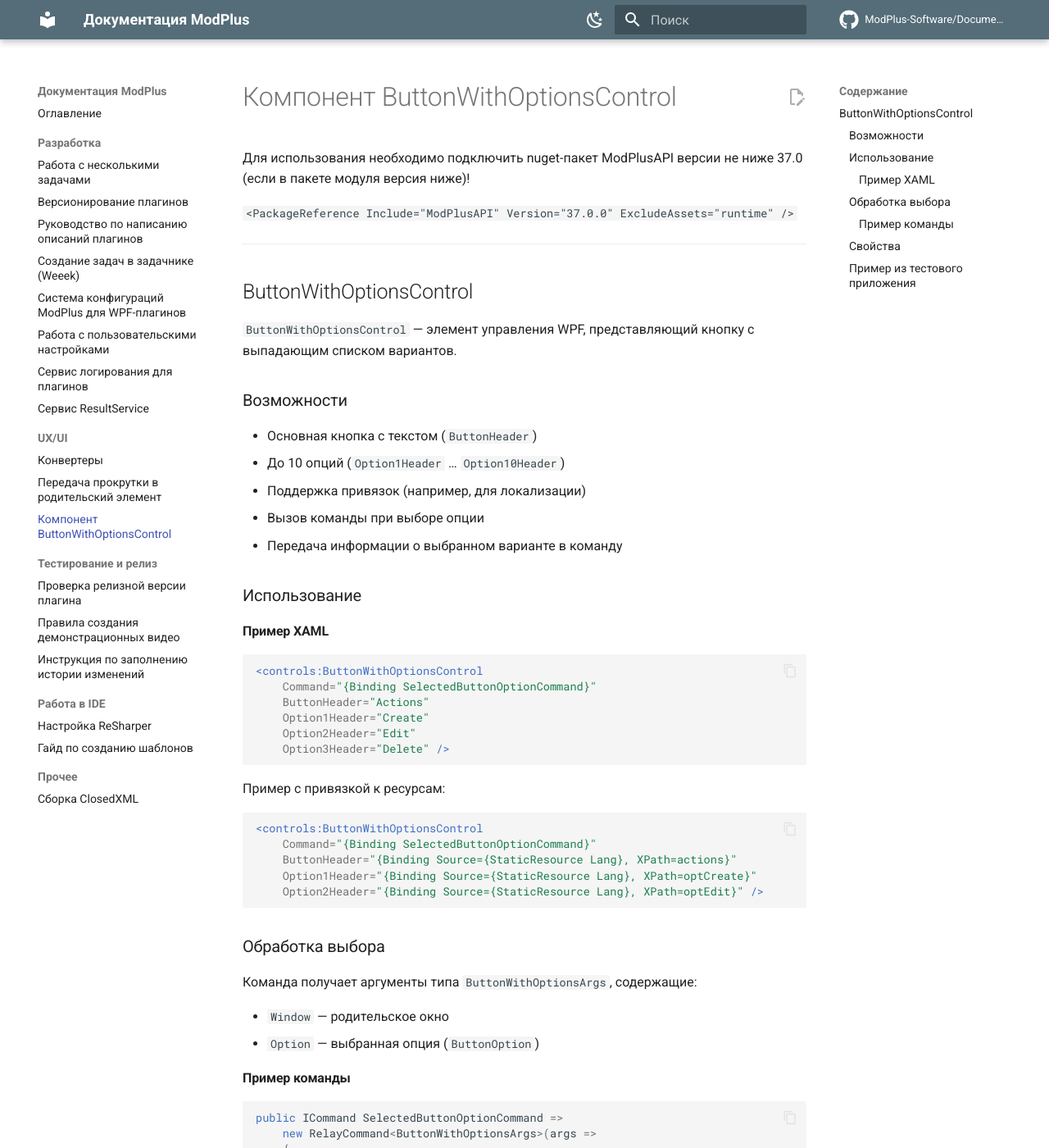
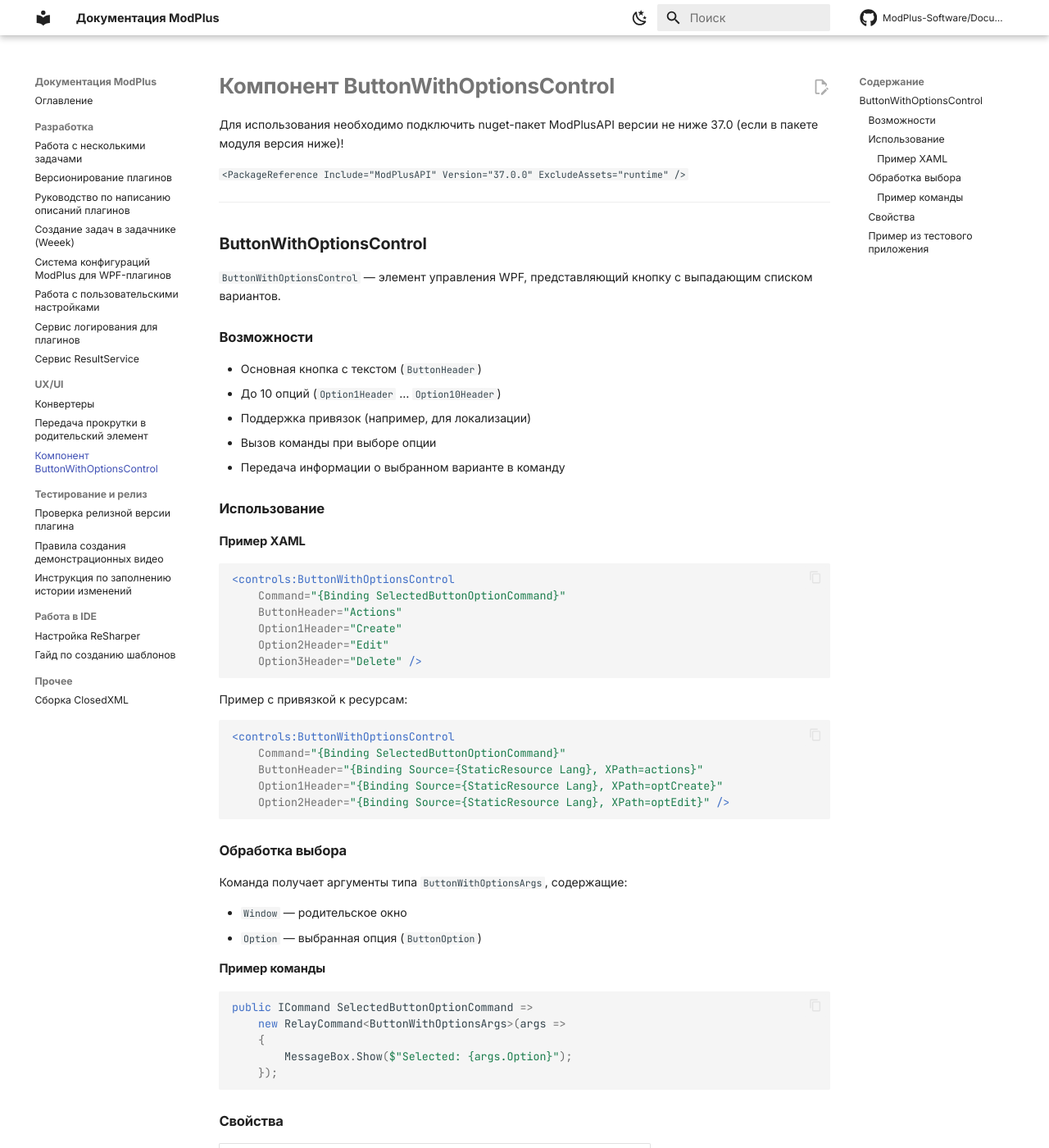
Before and after one commit to ModPlus-Software/Documentation, an MkDocs documentation site: the page built from docs/ux-ui/button-with-options.md, in a window 1280 px wide and 1400 px high. Shown: the whole window at 82% size. Built offline with MkDocs 1.6.1 and Material for MkDocs 9.7.7, drawn with Linux system fonts in a browser that asks for light colours; comment, search, counter and statistics services are not loaded.

Commit message:
Редизайн

```diff
--- /dev/null
+++ b/docs/assets/theme.css
@@ -0,0 +1,20 @@
+
+/* --- плотность и типографика --- */
+html { font-size: 112.5%; }
+@media screen and (min-width: 100em) { html { font-size: 112.5%; } }
+@media screen and (min-width: 125em) { html { font-size: 112.5%; } }
+
+.md-grid { max-width: 68rem; }
+.md-typeset { font-size: .78rem; line-height: 1.65; }
+.md-typeset h1 { font-size: 1.45rem; font-weight: 600; letter-spacing: -.01em; margin-bottom: 1rem; }
+.md-typeset h2 { font-size: 1.1rem; font-weight: 600; margin-top: 1.9em; letter-spacing: -.005em; }
+.md-typeset h3 { font-size: .92rem; font-weight: 600; }
+.md-typeset h4 { font-size: .82rem; }
+.md-typeset code { font-size: .82em; }
+.md-typeset pre > code { font-size: .74rem; line-height: 1.5; }
+.md-typeset table:not([class]) { font-size: .72rem; }
+.md-nav { font-size: .68rem; }
+.md-nav__title { font-size: .68rem; }
+.md-header__title { font-size: .8rem; }
+.md-typeset blockquote { border-left-width: 2px; }
+.md-typeset img { border-radius: 3px; }
--- a/mkdocs.yml
+++ b/mkdocs.yml
@@ -12,6 +12,9 @@ theme:
   language: ru
   icon:
     repo: fontawesome/brands/github
+  font:
+    text: Inter
+    code: JetBrains Mono
   features:
     - navigation.instant
     - navigation.tracking
@@ -27,14 +30,14 @@ theme:
   palette:
     - media: "(prefers-color-scheme: light)"
       scheme: default
-      primary: blue grey
+      primary: white
       accent: indigo
       toggle:
         icon: material/weather-night
         name: Тёмная тема
     - media: "(prefers-color-scheme: dark)"
       scheme: slate
-      primary: blue grey
+      primary: black
       accent: indigo
       toggle:
         icon: material/weather-sunny
@@ -103,3 +106,6 @@ nav:
       - ide/templates.md
   - Прочее:
       - misc/closedxml.md
+
+extra_css:
+  - assets/theme.css
```
